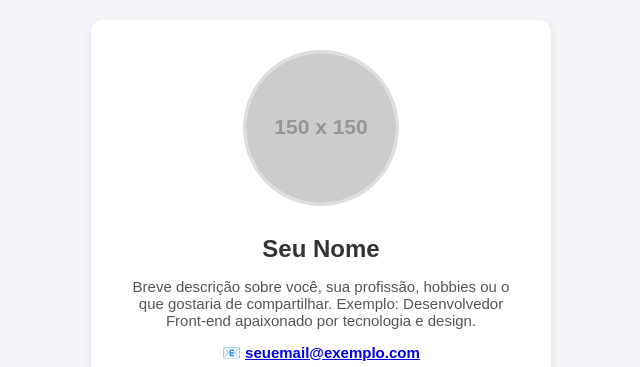
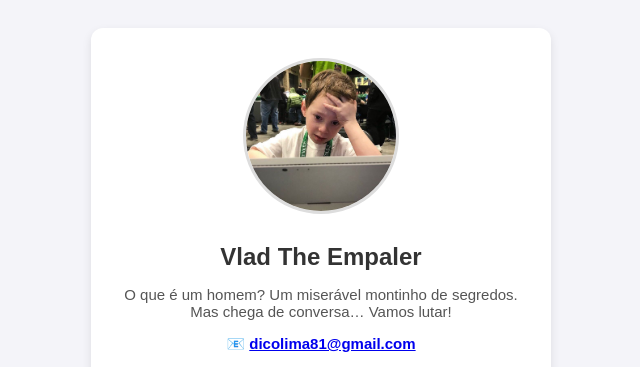
Before and after one commit to dicolab8/site-aula, a plain HTML site: page perfil.html in a window 1280 px wide. Shown: the part 173-540 px from the top of the page, without its empty margins (319-959 px from the left). Drawn offline with Linux system fonts and the light colour scheme; placeholder pictures from the web are drawn by us.

Commit message:
Terceiro commit!

```diff
--- a/perfil.html
+++ b/perfil.html
@@ -63,10 +63,10 @@
 </head>
 <body>
     <div class="container">
-        <img src="https://via.placeholder.com/150" alt="Foto de Perfil" class="foto-perfil">
-        <h1>Seu Nome</h1>
-        <p>Breve descrição sobre você, sua profissão, hobbies ou o que gostaria de compartilhar. Exemplo: Desenvolvedor Front-end apaixonado por tecnologia e design.</p>
-        <p class="email">📧 <a href="mailto:seuemail@exemplo.com">seuemail@exemplo.com</a></p>
+        <img src="eu.jpg" alt="Foto de Perfil" class="foto-perfil">
+        <h1>Vlad The Empaler</h1>
+        <p>O que é um homem? Um miserável montinho de segredos. Mas chega de conversa… Vamos lutar!</p>
+        <p class="email">📧 <a href="mailto:seuemail@exemplo.com">dicolima81@gmail.com</a></p>
 
         <div class="redes-sociais">
             <a href="https://x.com" target="_blank"><i class="fab fa-x-twitter"></i></a>
```
Also changed, not shown: eu.jpg (added).
